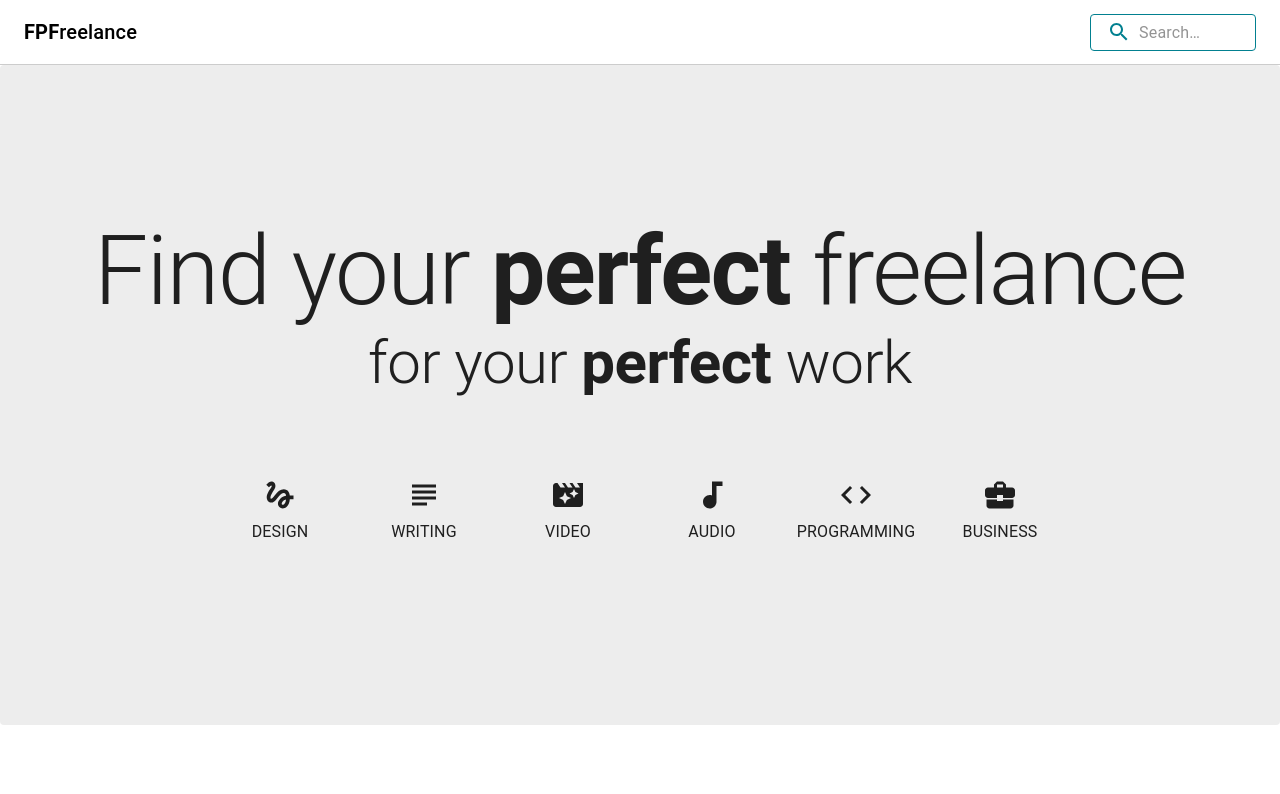
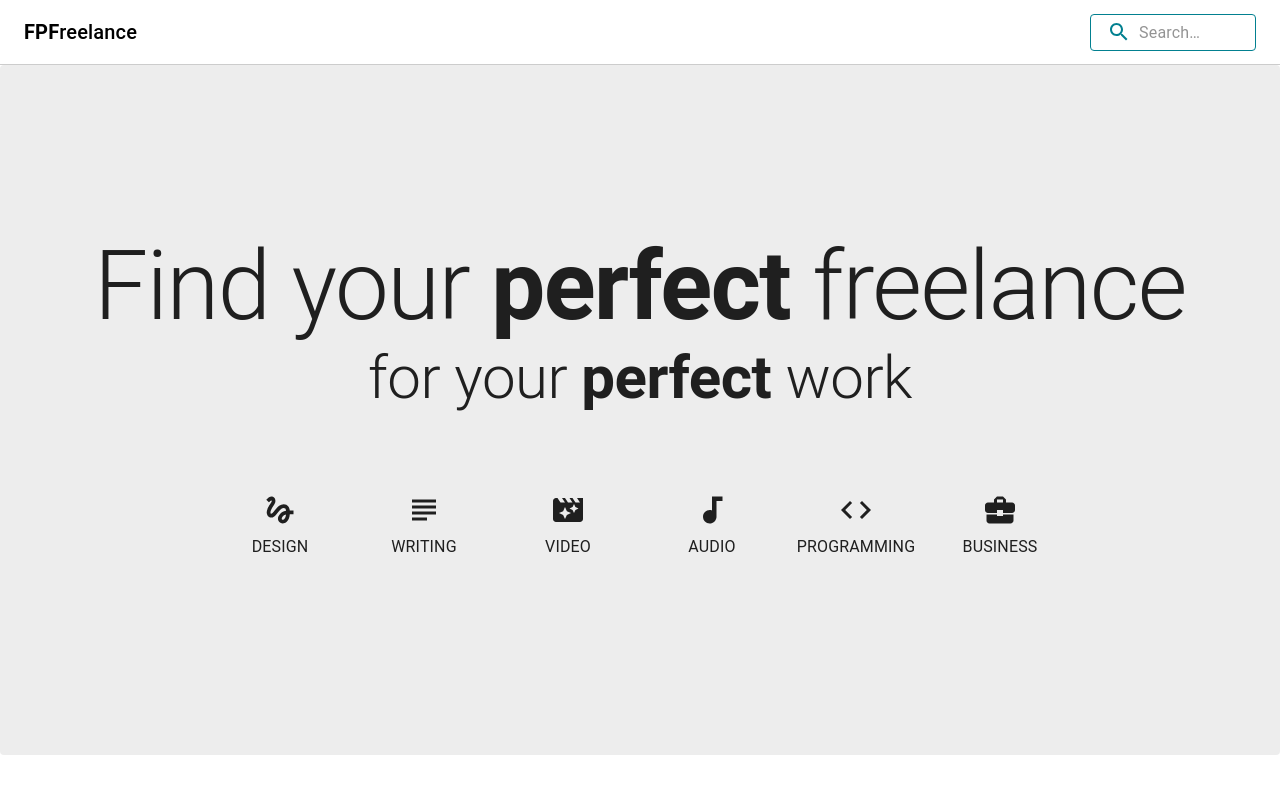
Before and after one commit to karnjj/thinc-10day, a Next.js app in the folder frontend/: page / in a window 1280 px wide. Shown: the top 794 px of the page. Built offline with nearby package versions, Linux system fonts and the light colour scheme.

Commit message:
Update index.js

```diff
--- a/frontend/pages/index.js
+++ b/frontend/pages/index.js
@@ -11,8 +11,8 @@ import SelectJob from '../components/SelectJob'
 
 const useStyles = makeStyles((theme) => ({
   paper: {
-    paddingTop: "150px",
-    paddingBottom: "150px",
+    paddingTop: "165px",
+    paddingBottom: "165px",
     textAlign: "center",
     backgroundColor: "#ededed",
   },
```
